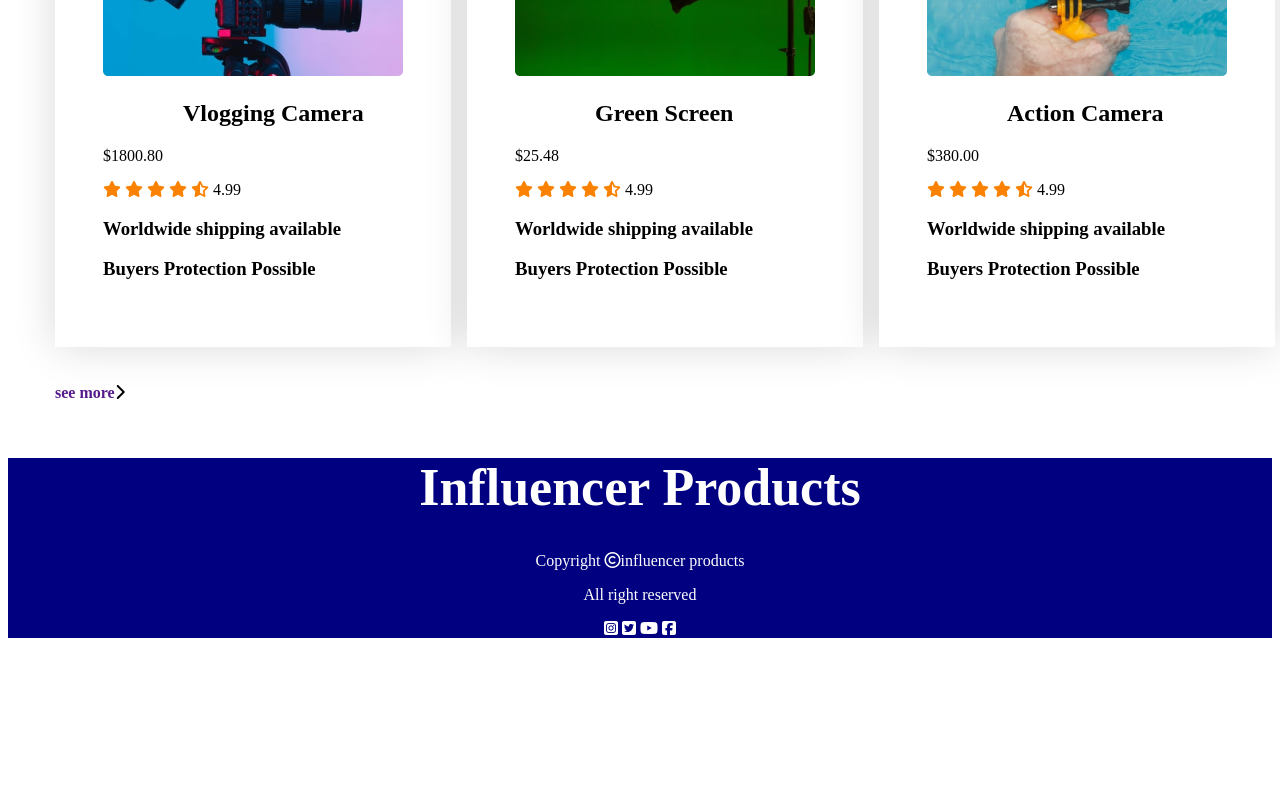
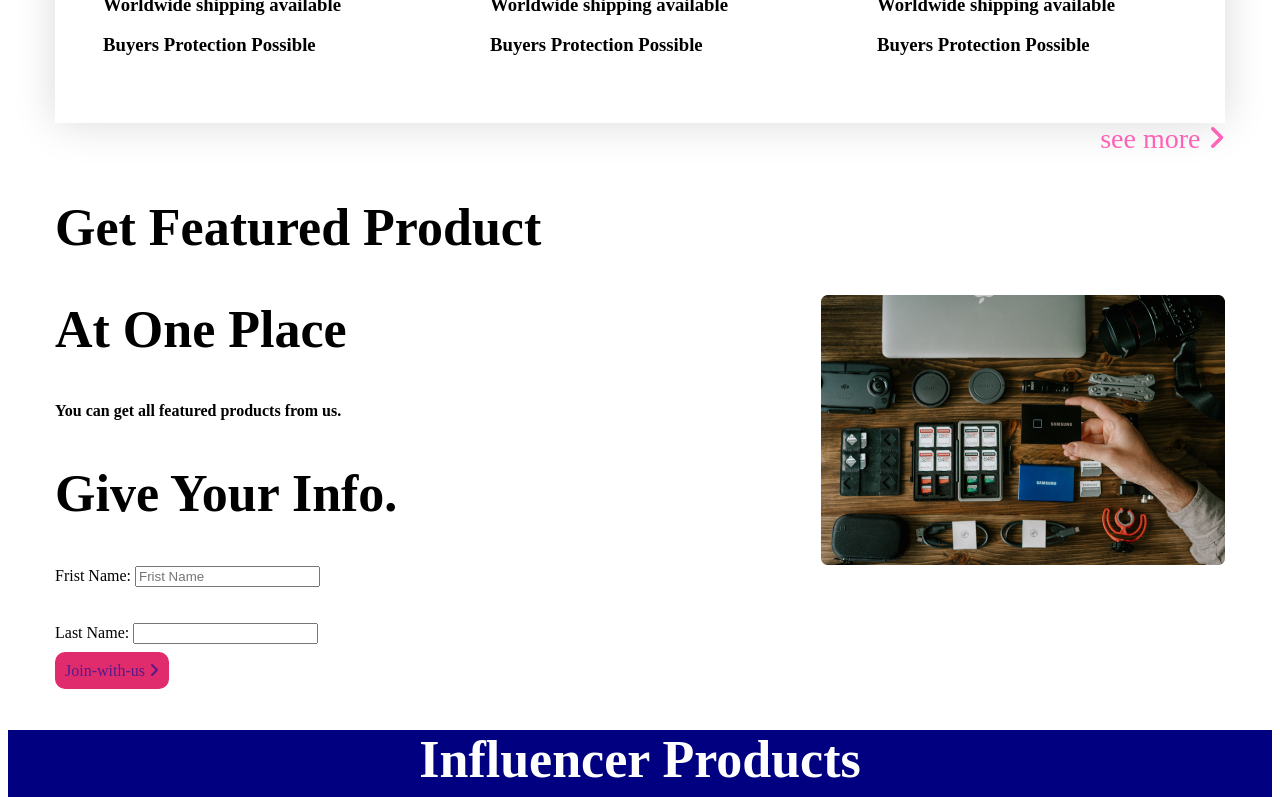
Before and after one commit to Stariqul/assignment-2, a plain HTML site: page index.html in a window 1280 px wide. Shown: the part 2000-2797 px from the top of the page. Before the commit the page ends 2646 px from the top, so only its background shows below. Drawn offline with Linux system fonts and the light colour scheme.

Commit message:
flex-display and another part added

```diff
--- a/index.html
+++ b/index.html
@@ -32,7 +32,7 @@
             >Pre-order Now <i class="fas fa-angle-right"></i
           ></a>
         </div>
-        <div class="iamge">
+        <div class="image">
           <img src="images/main-camera.png" alt="" />
         </div>
       </div>
@@ -176,8 +176,33 @@
             <h3>Buyers Protection Possible</h3>
           </div>
         </div>
-        <div class=""see-more">
-        <h4><a href="">see more</a><i class="fas fa-chevron-right"></i></h4>
+      </div>
+      <div class="another-anchor">
+        <a href=""> see more <i class="fas fa-angle-right"></i> </a>
+      </div>
+      <div class="influencer">
+        <div class="influencer-style">
+          <h1>Get Featured Product</h1>
+          <h1>At One Place</h1>
+          <h4>You can get all featured products from us.</h4>
+          <h1>Give Your Info.</h1>
+          <label for="fname">Frist Name:</label>
+          <input
+            type="text"
+            name=""
+            id="fname"
+            placeholder="Frist Name"
+          /><br /><br /><br />
+          <label for="lname">Last Name:</label>
+          <input type="text" name="" id="lname" /> <br /><br />
+
+          <a class="anchor-style" href=""
+            >Join-with-us <i class="fas fa-angle-right"></i
+          ></a>
+        </div>
+        <div id="image-style">
+          <img src="images/gear.png" alt="" />
+        </div>
       </div>
     </section>
     <!-- footer section -->
--- a/style.css
+++ b/style.css
@@ -11,6 +11,13 @@ section {
 
 /* frist section of the website */
 .influencer {
+  display: flex;
+  justify-content: space-between;
+  margin-bottom: 50px;
+  align-items: center;
+}
+
+/*.influencer {
   display: grid;
   grid-template-columns: repeat(2, 1fr);
   grid-gap: 8em;
@@ -18,6 +25,7 @@ section {
   align-items: center;
   margin-bottom: 50px;
 }
+*/
 h1 {
   font-size: 52px;
   font-weight: 700;
@@ -41,6 +49,15 @@ h1 {
   font-weight: 600;
 }
 .container {
+  display: flex;
+  flex-wrap: wrap;
+  justify-content: space-between;
+  box-shadow: 0px 0px 40px rgba(0, 0, 0, 0.15);
+  background-color: #ffffff;
+  padding: 3em;
+}
+
+/* .container {
   display: grid;
   grid-template-columns: repeat(3, 1fr);
   grid-gap: 1em;
@@ -51,7 +68,7 @@ h1 {
   padding: 3em;
   display: flex;
   align-items: center;
-}
+} */
 
 .img-shape {
   height: 256px;
@@ -64,15 +81,23 @@ h1 {
 .fa-star-half-alt.font-awesome-half-color {
   color: #fb8200;
 }
-h4 a {
+.another-anchor {
+  display: flex;
+  justify-content: flex-end;
+}
+
+.another-anchor a {
   text-decoration: none;
+  font-size: 28px;
+  color: #ff1493a6;
 }
-.see-more {
-  display: flex;
-}
+
 /* Footer-design remains here */
 .footer-design {
   background-color: navy;
   color: white;
   text-align: center;
 }
+#image-style {
+  margin-top: 30px;
+}
```
Also changed, not shown: images/gear.jpg (added).
